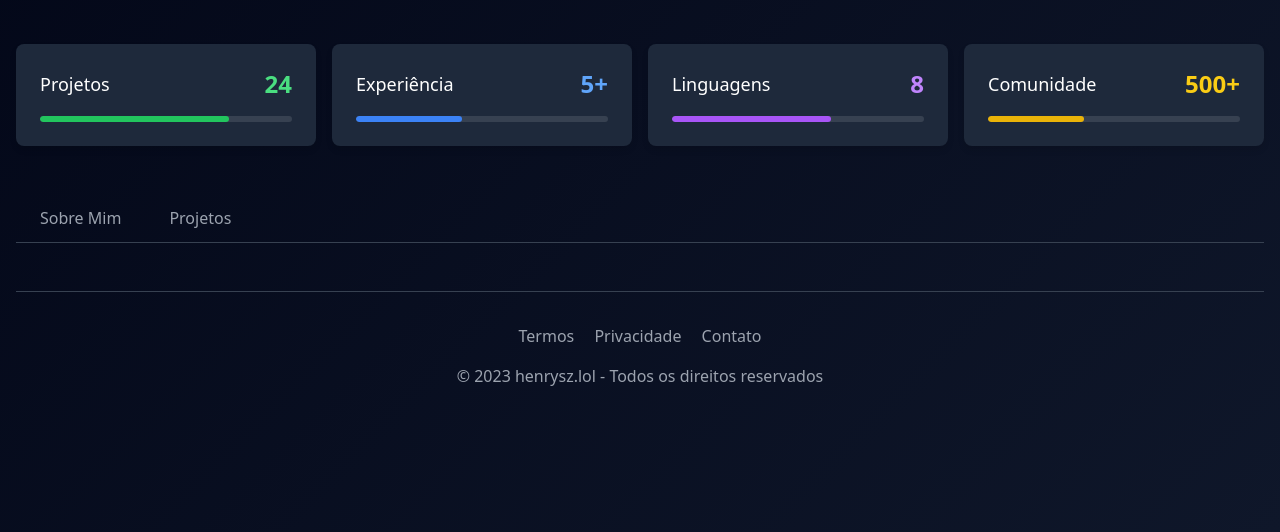
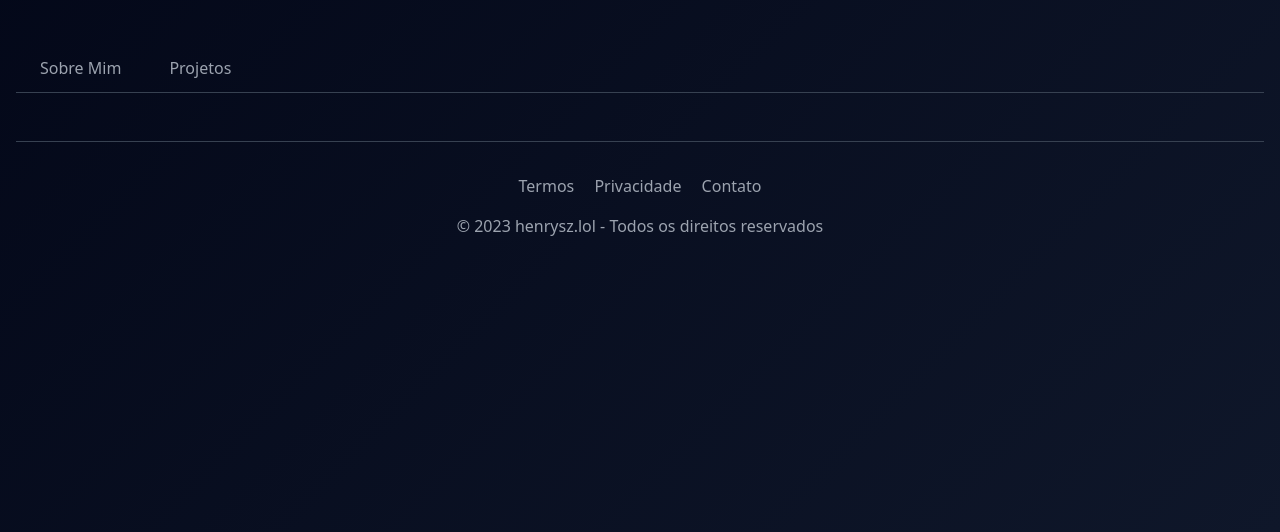
Before and after one commit to henryzinhosz/theworldofoz.github.io, a website: page index.html in a window 1280 px wide. Shown: the part 268-800 px from the top of the page. Drawn offline with nearby package versions, Linux system fonts and the light colour scheme.

Commit message:
Update index.html

```diff
--- a/index.html
+++ b/index.html
@@ -34,7 +34,7 @@
                 <div class="text-center md:text-left">
                     <h1 class="text-3xl font-bold mb-2">Henrysz</h1>
                     <div class="flex justify-center md:justify-start items-center space-x-4 mb-4">
-                        <span class="bg-gray-700 px-3 py-1 rounded-full text-sm">Desenvolvedor</span>
+                        <span class="bg-gray-700 px-3 py-1 rounded-full text-sm">Programador Front-End, Estudante de Economia</span>
                         <span class="text-gray-300">Rio de Janeiro, Brasil</span>
                     </div>
                     <div class="flex space-x-4">
@@ -54,56 +54,6 @@
                 </div>
             </div>
         </section>
-
-
-        <section class="mb-12">
-            <div class="grid grid-cols-1 md:grid-cols-4 gap-4">
-
-                <div class="stat-card p-6 rounded-lg">
-                    <div class="flex justify-between items-center mb-4">
-                        <h3 class="text-lg font-medium">Projetos</h3>
-                        <span class="text-2xl font-bold text-green-400">24</span>
-                    </div>
-                    <div class="progress-bar bg-gray-700">
-                        <div class="progress-fill bg-green-500" style="width: 75%"></div>
-                    </div>
-                </div>
-
-
-                <div class="stat-card p-6 rounded-lg">
-                    <div class="flex justify-between items-center mb-4">
-                        <h3 class="text-lg font-medium">Experiência</h3>
-                        <span class="text-2xl font-bold text-blue-400">5+</span>
-                    </div>
-                    <div class="progress-bar bg-gray-700">
-                        <div class="progress-fill bg-blue-500" style="width: 42%"></div>
-                    </div>
-                </div>
-
-
-                <div class="stat-card p-6 rounded-lg">
-                    <div class="flex justify-between items-center mb-4">
-                        <h3 class="text-lg font-medium">Linguagens</h3>
-                        <span class="text-2xl font-bold text-purple-400">8</span>
-                    </div>
-                    <div class="progress-bar bg-gray-700">
-                        <div class="progress-fill bg-purple-500" style="width: 63%"></div>
-                    </div>
-                </div>
-
-
-                <div class="stat-card p-6 rounded-lg">
-                    <div class="flex justify-between items-center mb-4">
-                        <h3 class="text-lg font-medium">Comunidade</h3>
-                        <span class="text-2xl font-bold text-yellow-400">500+</span>
-                    </div>
-                    <div class="progress-bar bg-gray-700">
-                        <div class="progress-fill bg-yellow-500" style="width: 38%"></div>
-                    </div>
-                </div>
-            </div>
-        </section>
-
 
         <section class="mb-8">
             <div class="flex border-b border-gray-700">
```
